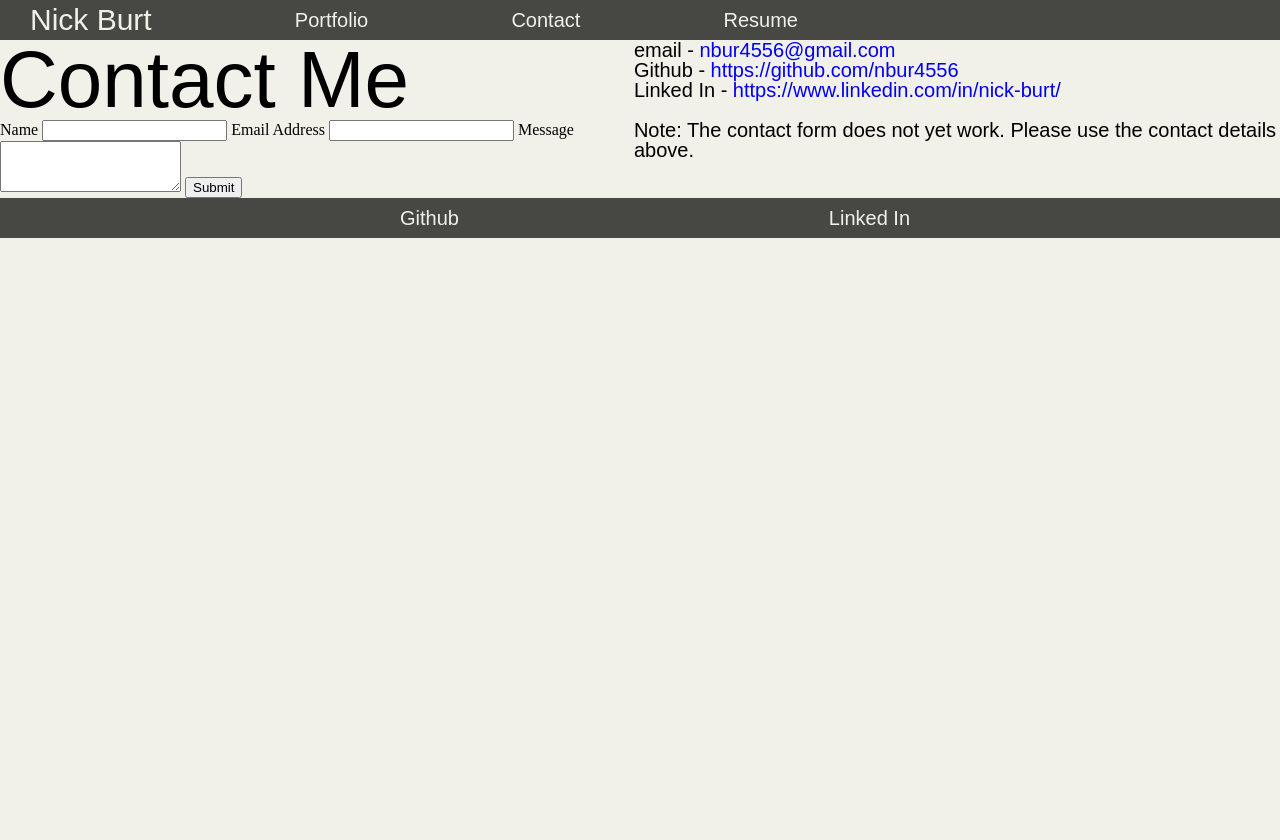
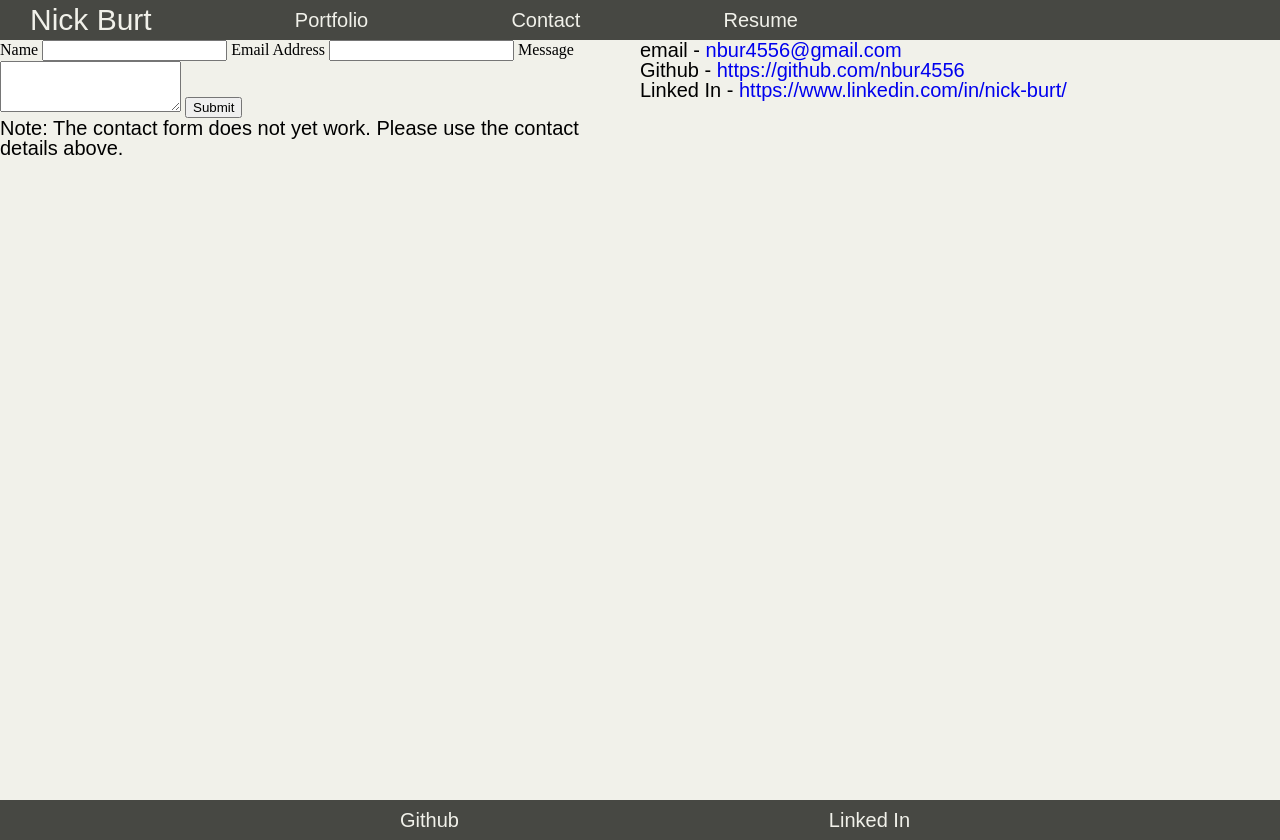
Before and after one commit to nbur4556/responsive-portfolio, a website: page public/contact.html in a window 1280 px wide. Before the commit the page ends 800 px from the top, so only its background shows below. Drawn offline with Linux system fonts and the light colour scheme.

Commit message:
sets contact layout and sizing

```diff
--- a/public/contact.html
+++ b/public/contact.html
@@ -8,6 +8,7 @@
         <!-- CSS Stylesheets -->
         <link rel="stylesheet" type="text/css" href="./stylesheets/reset.css" />
         <link rel="stylesheet" type="text/css" href="./stylesheets/stylesheet.css" />
+        <link rel="stylesheet" type="text/css" href="./stylesheets/contact.css" />
 
         <title>Responsive Portfolio - Contact</title>
 
@@ -25,16 +26,6 @@
                 </ul>
             </nav>
 
-            <h2>Contact Me</h2>
-
-            <!-- Contact Details -->
-            <section>
-                <p>email - <a href="mailto: nbur45556@gmail.com">nbur4556@gmail.com</a></p>
-                <p>Github - <a href="https://github.com/nbur4556">https://github.com/nbur4556</a></p>
-                <p>Linked In - <a
-                        href="https://www.linkedin.com/in/nick-burt/">https://www.linkedin.com/in/nick-burt/</a></p>
-            </section>
-
             <!-- Contact Form -->
             <form>
                 <label for="name-input">Name</label>
@@ -47,10 +38,20 @@
                 <textarea id="message-input" rows="3"></textarea>
 
                 <button type="submit">Submit</button>
+
+                <p>
+                    Note: The contact form does not yet work. Please use the contact details above.
+                </p>
             </form>
-            <p>
-                Note: The contact form does not yet work. Please use the contact details above.
-            </p>
+
+
+            <!-- Contact Details -->
+            <section>
+                <p>email - <a href="mailto: nbur45556@gmail.com">nbur4556@gmail.com</a></p>
+                <p>Github - <a href="https://github.com/nbur4556">https://github.com/nbur4556</a></p>
+                <p>Linked In - <a
+                        href="https://www.linkedin.com/in/nick-burt/">https://www.linkedin.com/in/nick-burt/</a></p>
+            </section>
 
             <!-- Footer section for all pages -->
             <footer>
--- /dev/null
+++ b/public/stylesheets/contact.css
@@ -0,0 +1,4 @@
+article{
+    grid-template-columns: 1fr 1fr;
+    grid-template-rows: auto 95vh auto;
+}
```
